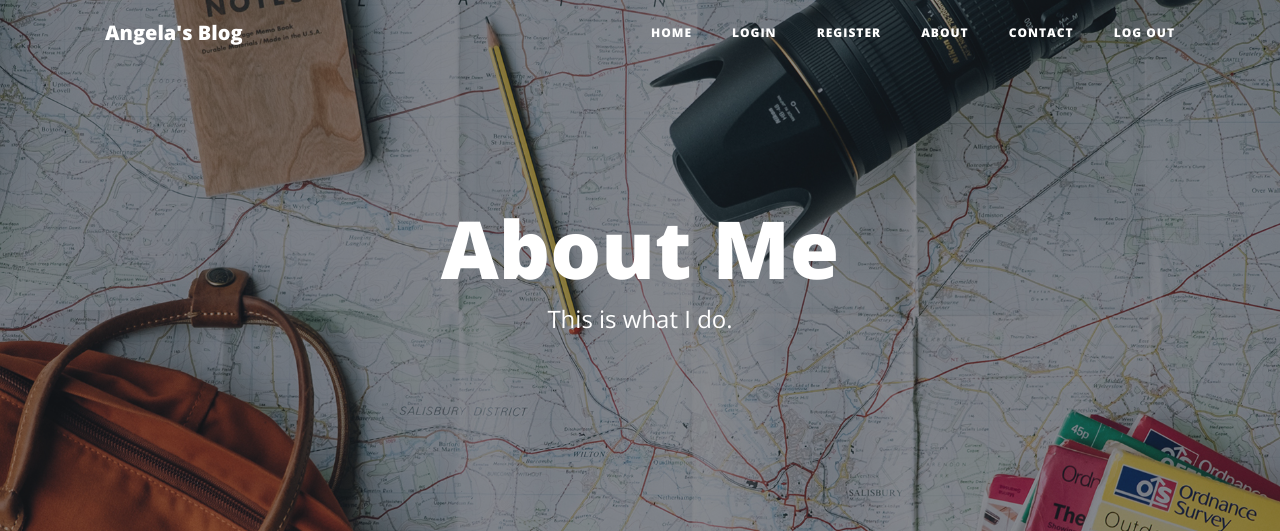
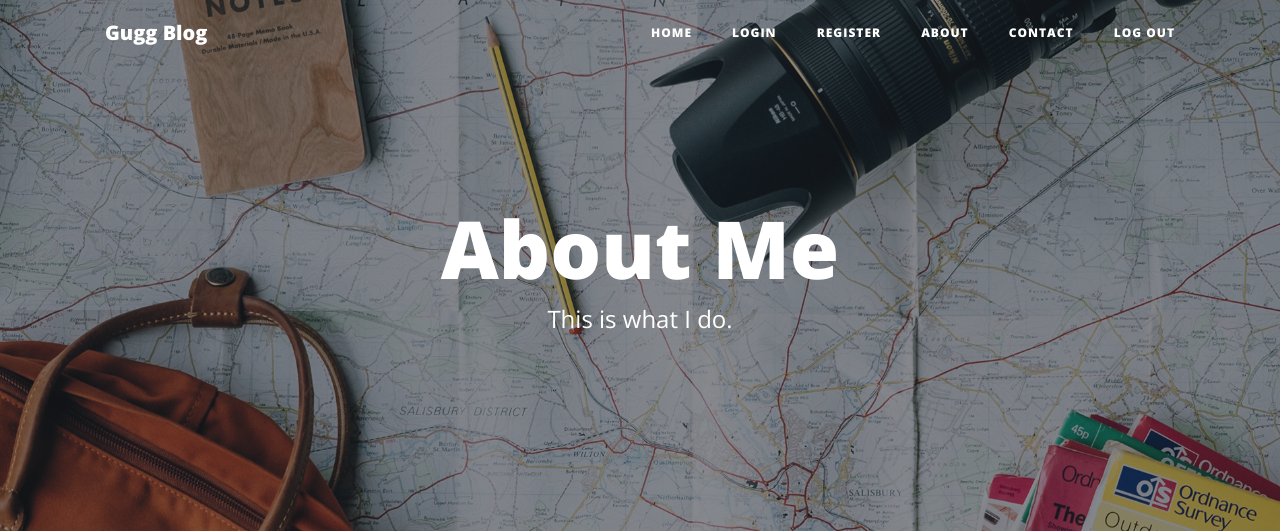
Before and after one commit to Rishi5254/blog-with-users, a Flask app: page /about in a window 1280 px wide. Shown: the top 531 px of the page. Run offline with Flask 2, Linux system fonts and the light colour scheme; some libraries are stand-ins or nearby versions.

Commit message:
home page update

```diff
--- a/templates/header.html
+++ b/templates/header.html
@@ -8,7 +8,7 @@
   <meta name="description" content="">
   <meta name="author" content="">
 
-  <title>Angela's Blog</title>
+  <title>Rishi Blog's</title>
 
   <!-- Bootstrap core CSS -->
   <link href="{{ url_for('static', filename='vendor/bootstrap/css/bootstrap.min.css') }}" rel="stylesheet">
@@ -28,7 +28,7 @@
   <!-- Navigation -->
   <nav class="navbar navbar-expand-lg navbar-light fixed-top" id="mainNav">
     <div class="container">
-      <a class="navbar-brand" href="{{url_for('get_all_posts')}}">Angela's Blog</a>
+      <a class="navbar-brand" href="{{url_for('get_all_posts')}}">Gugg Blog</a>
       <button class="navbar-toggler navbar-toggler-right" type="button" data-toggle="collapse" data-target="#navbarResponsive" aria-controls="navbarResponsive" aria-expanded="false" aria-label="Toggle navigation">
         Menu
         <i class="fas fa-bars"></i>
--- a/templates/index.html
+++ b/templates/index.html
@@ -1,13 +1,13 @@
 {% include "header.html" %}
 
   <!-- Page Header -->
-  <header class="masthead" style="background-image: url('https://images.unsplash.com/photo-1470092306007-055b6797ca72?ixlib=rb-1.2.1&auto=format&fit=crop&w=668&q=80')">
+  <header class="masthead" style="background-image: url('static/img/homei-bg.jpg')">
     <div class="overlay"></div>
     <div class="container">
       <div class="row">
         <div class="col-lg-8 col-md-10 mx-auto">
           <div class="site-heading">
-            <h1>Angela's Blog</h1>
+            <h1>Gugg Blog</h1>
             <span class="subheading">A collection of random musings.</span>
           </div>
         </div>
```
